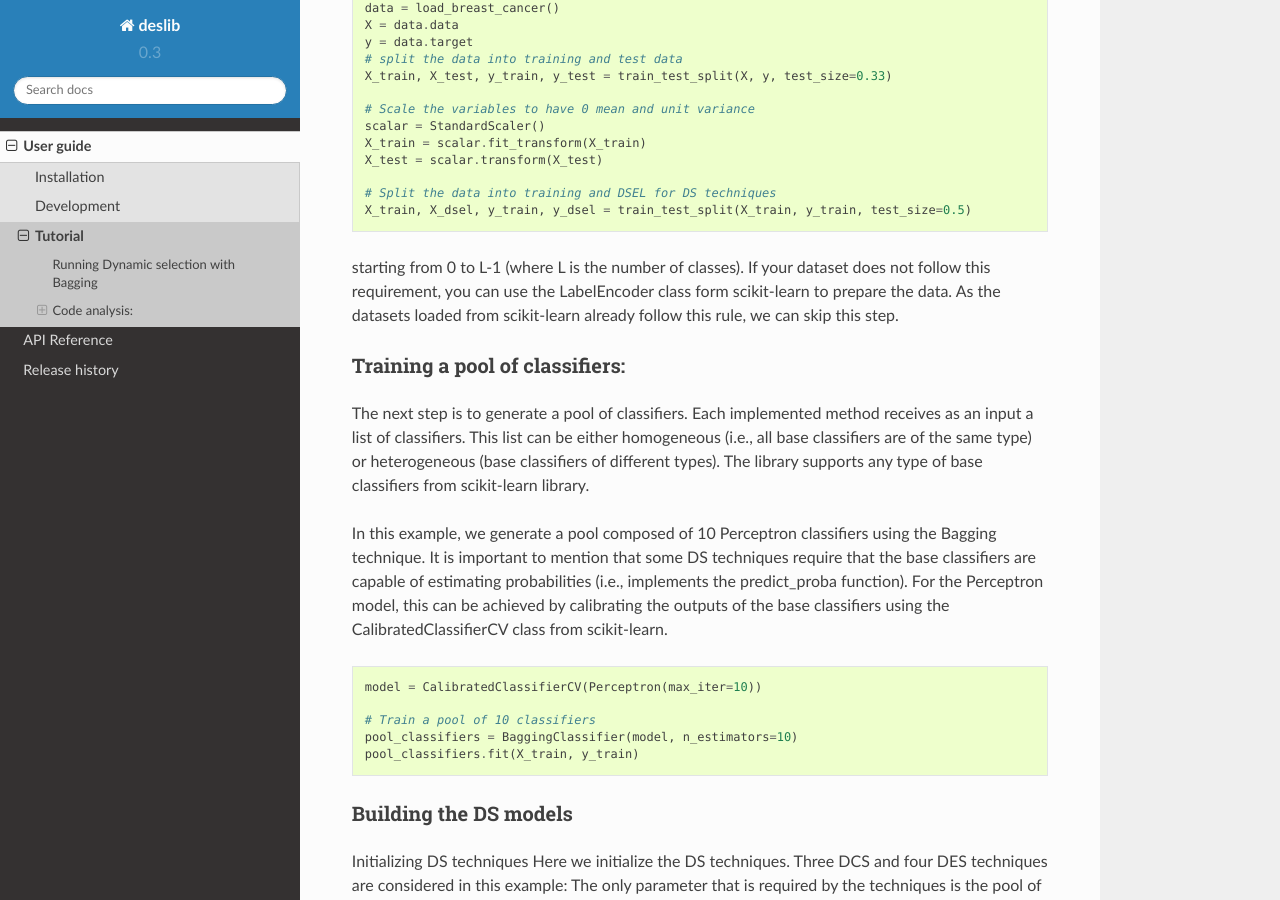
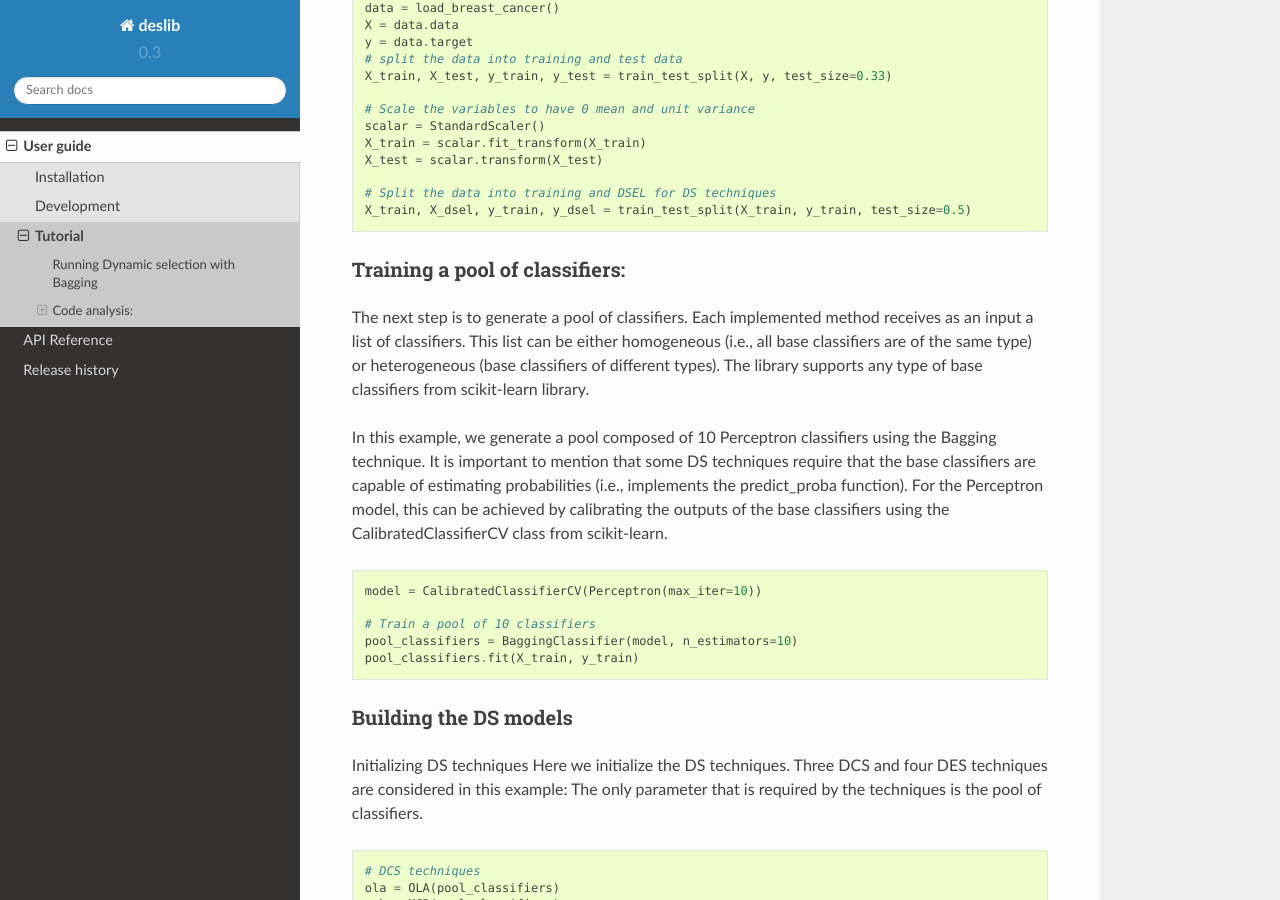
Before and after one commit to scikit-learn-contrib/DESlib, a Sphinx documentation site: the page built from docs/user_guide/tutorial.rst, in a window 1280 px wide and 900 px high, scrolled down 1658 px. Built offline with Sphinx 7.4.7 and the Read the Docs theme 2.0.0, drawn with Linux system fonts in a browser that asks for light colours; pages that are not in the unit, such as notebooks, are missing from menus.

Commit message:
Removing text from the previous version (when there was no label encoding)

```diff
--- a/docs/user_guide/tutorial.rst
+++ b/docs/user_guide/tutorial.rst
@@ -89,13 +89,6 @@ that is used for the competence level estimation as the dynamic selection datase
 
     # Split the data into training and DSEL for DS techniques
     X_train, X_dsel, y_train, y_dsel = train_test_split(X_train, y_train, test_size=0.5)
-
-
-
-.. The second important point is that, in the current version, the library only accepts class labels
-starting from 0 to L-1 (where L is the number of classes). If your dataset does not follow this requirement, you can use the
-LabelEncoder class form scikit-learn to prepare the data. As the datasets loaded from scikit-learn already follow this rule, we can
-skip this step.
 
 Training a pool of classifiers:
 -------------------------------
```
